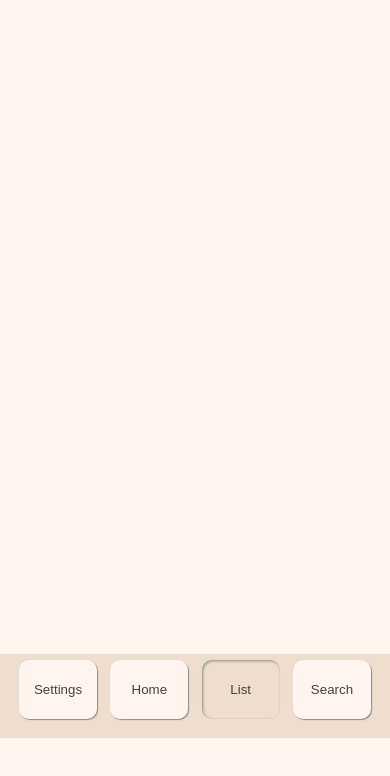
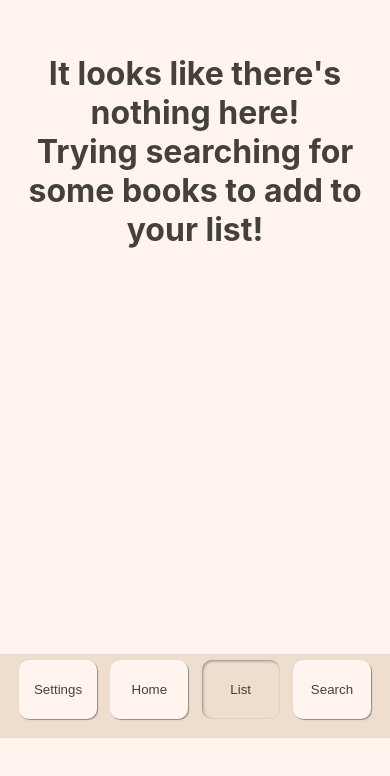
Before and after one commit to deadbelly/tashtego, a React (Create React App) app: page /list in a window 390 px wide. Shown: the part 106-882 px from the top of the page. Before the commit the page ends 860 px from the top, so only its background shows below. Built offline with nearby package versions, Linux system fonts and the light colour scheme.

Commit message:
Clean up UI and improve breakpoints

```diff
--- a/src/Components/App/App.css
+++ b/src/Components/App/App.css
@@ -15,3 +15,7 @@ input {
   border-color: #44413c;
   color: #44413c
 }
+
+.landing-message {
+  margin-top: 5em;
+}
--- a/src/Components/App/App.js
+++ b/src/Components/App/App.js
@@ -66,12 +66,16 @@ export const App = () => {
   return (
     <div className="App">
       <Route exact path='/' render={() =>
-        (activeBook.id &&
+        (activeBook.id ?
           <ActiveBook
             book={activeBook}
             changeActive={changeActive}
             isDateLocked={settings.lockDate}
-          />)
+          /> :
+          <h1 className='landing-message'>
+          It looks like there's nothing here! <br/>
+          Trying searching for some books to add to your list!</h1>
+        )
       }/>
       <Route exact path='/search' render={() =>
         <Search
--- a/src/Components/AvailableBooks/AvailableBooks.css
+++ b/src/Components/AvailableBooks/AvailableBooks.css
@@ -36,3 +36,15 @@ h3 {
 .on-list {
   border: 4px solid #80FF80;
 }
+
+@media only screen and (min-width: 750px) {
+  .search-results {
+    grid-template-columns: 1fr 1fr 1fr;
+  }
+}
+
+@media only screen and (min-width: 1000px) {
+  .search-results {
+    grid-template-columns: 1fr 1fr 1fr 1fr;
+  }
+}
--- a/src/Components/ReadingList/ReadingList.css
+++ b/src/Components/ReadingList/ReadingList.css
@@ -3,7 +3,7 @@
   grid-template-columns: 1fr;
   grid-row-gap: 1em;
   overflow-y: scroll;
-  height: 95vh;
+  height: 84.5vh;
   padding: 1em;
   align-items: start;
 }
--- a/src/Components/ReadingList/ReadingList.js
+++ b/src/Components/ReadingList/ReadingList.js
@@ -55,6 +55,11 @@ export const ReadingList = ({ readingList, setReadingList, isListLocked }) => {
 
   return (
     <DragDropContext onDragEnd={handleDrop}>
+      {!readingList.length &&
+        <h1 className='landing-message'>
+        It looks like there's nothing here! <br/>
+        Trying searching for some books to add to your list!</h1>
+      }
       <Droppable droppableId="books">
         {provided => (
             <ul
--- a/src/Components/Search/Search.js
+++ b/src/Components/Search/Search.js
@@ -39,6 +39,7 @@ export const Search = ({ addBook, checkIfListed }) => {
           name='search'
           value={query}
           type='search'
+          placeholder='search for a book'
           onChange={event => setQuery(event.target.value)}
           onKeyUp={handleSearch}
         />
```
